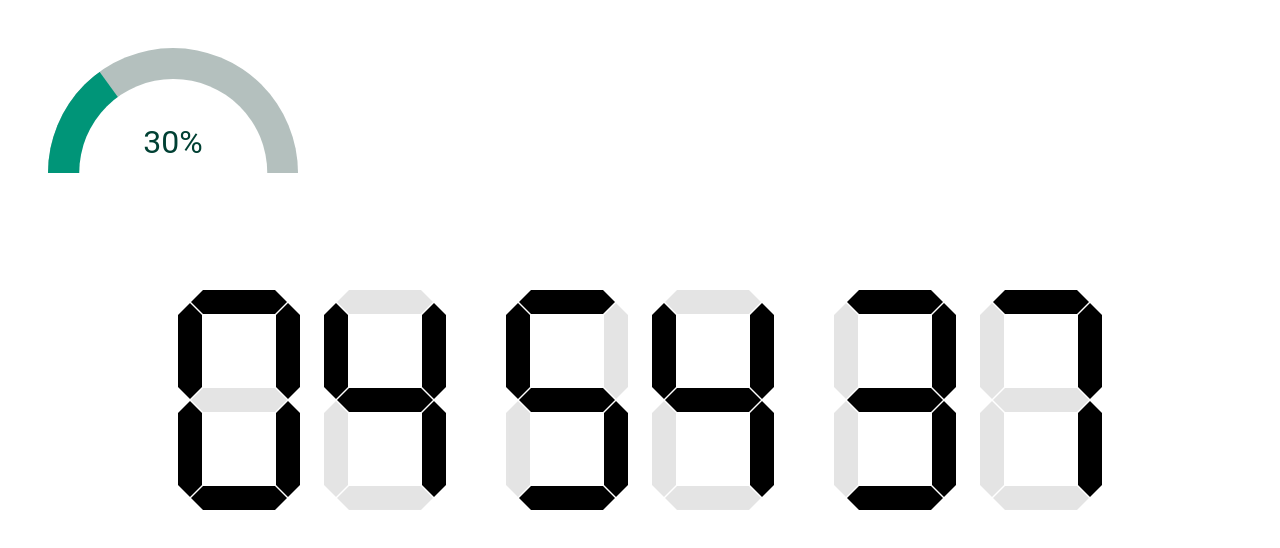
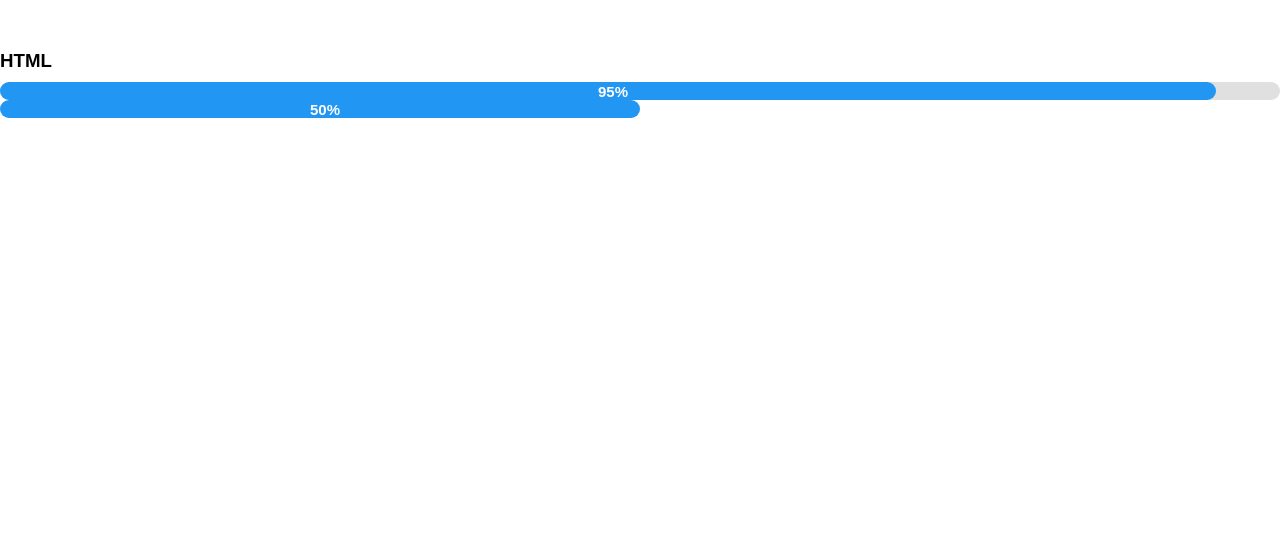
Before and after one commit to Jiraphat-X86/widget, a plain HTML site: page index.html in a window 1280 px wide. Drawn offline with nearby package versions, Linux system fonts and the light colour scheme.

Commit message:
test linear gauge

```diff
--- a/index.html
+++ b/index.html
@@ -1,77 +1,38 @@
 <!DOCTYPE html>
-<html>
+<html lang="en">
 <head>
-    <title>Gauge</title>
-    <meta name="viewport" contact="wide=edvice-wide, initial-scale=1.0">
+    <title>How To Create jQuery Animated Progress Bar With Percentage Counter</title>
     <meta charset="utf-8">
-    <!-- <link rel="shortcut icon" href="/assets/favicon.io"> -->
-    <link rel="stylesheet" href="./style.css">
+    <meta name="viewport" content="width=device-width, initial-scale=1">
+    <script src="https://ajax.googleapis.com/ajax/libs/jquery/3.4.1/jquery.min.js"></script>
+    <link rel="stylesheet" href="style.css">
 </head>
 <body>
-    <div class="gauge">
-      <div class="gauge__body">
-        <div class="gauge__fill"></div>
-        <div class="gauge__cover"></div>
+    <!-- Progress Bar -->
+    <div class="work-process">
+        <div class="project">
+            <h3>HTML</h3>
+            <div class="project-bar">
+                <div class="project-percent" percent="95"></div>
+                <div class="project-percent" percent="50"></div>
             </div>
         </div>
-    <div id="vertical-center">
-      <div id="clock-container">
-        <div id="display-1" class="display-container display-size-12 display-no-0">
-          <div class="segment-x segment-a"><span class="segment-border"></span></div>
-          <div class="segment-y segment-b"><span class="segment-border"></span></div>
-          <div class="segment-y segment-c"><span class="segment-border"></span></div>
-          <div class="segment-x segment-d"><span class="segment-border"></span></div>
-          <div class="segment-y segment-e"><span class="segment-border"></span></div>
-          <div class="segment-y segment-f"><span class="segment-border"></span></div>
-          <div class="segment-x segment-g"><span class="segment-border"></span></div>
+        <br/>
+        <!-- <div class="container"> -->
+            <!-- <ul id="loadbar">
+                <li><div id="layerFill1" class="bar"></div></li>
+                <li><div id="layerFill2" class="bar"></div></li>
+                <li><div id="layerFill3" class="bar"></div></li>
+                <li><div id="layerFill4" class="bar"></div></li>
+                <li><div id="layerFill5" class="bar"></div></li>
+                <li><div id="layerFill6" class="bar"></div></li>
+                <li><div id="layerFill7" class="bar"></div></li>
+                <li><div id="layerFill8" class="bar"></div></li>
+                <li><div id="layerFill9" class="bar"></div></li>
+                <li><div id="layerFill10" class="bar"></div></li>
+            </ul> -->
+        <!-- </div> -->
     </div>
-        <div id="display-2" class="display-container display-size-12 display-no-1">
-          <div class="segment-x segment-a"><span class="segment-border"></span></div>
-          <div class="segment-y segment-b"><span class="segment-border"></span></div>
-          <div class="segment-y segment-c"><span class="segment-border"></span></div>
-          <div class="segment-x segment-d"><span class="segment-border"></span></div>
-          <div class="segment-y segment-e"><span class="segment-border"></span></div>
-          <div class="segment-y segment-f"><span class="segment-border"></span></div>
-          <div class="segment-x segment-g"><span class="segment-border"></span></div>
-        </div>
-        <div id="display-3" class="display-container display-size-12 display-no-2">
-          <div class="segment-x segment-a"><span class="segment-border"></span></div>
-          <div class="segment-y segment-b"><span class="segment-border"></span></div>
-          <div class="segment-y segment-c"><span class="segment-border"></span></div>
-          <div class="segment-x segment-d"><span class="segment-border"></span></div>
-          <div class="segment-y segment-e"><span class="segment-border"></span></div>
-          <div class="segment-y segment-f"><span class="segment-border"></span></div>
-          <div class="segment-x segment-g"><span class="segment-border"></span></div>
-        </div>
-        <div id="display-4" class="display-container display-size-12 display-no-3">
-          <div class="segment-x segment-a"><span class="segment-border"></span></div>
-          <div class="segment-y segment-b"><span class="segment-border"></span></div>
-          <div class="segment-y segment-c"><span class="segment-border"></span></div>
-          <div class="segment-x segment-d"><span class="segment-border"></span></div>
-          <div class="segment-y segment-e"><span class="segment-border"></span></div>
-          <div class="segment-y segment-f"><span class="segment-border"></span></div>
-          <div class="segment-x segment-g"><span class="segment-border"></span></div>
-        </div>
-        <div id="display-5" class="display-container display-size-12 display-no-4">
-          <div class="segment-x segment-a"><span class="segment-border"></span></div>
-          <div class="segment-y segment-b"><span class="segment-border"></span></div>
-          <div class="segment-y segment-c"><span class="segment-border"></span></div>
-          <div class="segment-x segment-d"><span class="segment-border"></span></div>
-          <div class="segment-y segment-e"><span class="segment-border"></span></div>
-          <div class="segment-y segment-f"><span class="segment-border"></span></div>
-          <div class="segment-x segment-g"><span class="segment-border"></span></div>
-        </div>
-        <div id="display-6" class="display-container display-size-12 display-no-5">
-          <div class="segment-x segment-a"><span class="segment-border"></span></div>
-          <div class="segment-y segment-b"><span class="segment-border"></span></div>
-          <div class="segment-y segment-c"><span class="segment-border"></span></div>
-          <div class="segment-x segment-d"><span class="segment-border"></span></div>
-          <div class="segment-y segment-e"><span class="segment-border"></span></div>
-          <div class="segment-y segment-f"><span class="segment-border"></span></div>
-          <div class="segment-x segment-g"><span class="segment-border"></span></div>
-        </div>
-      </div>
-    </div>
+    <script src="script.js"></script>
 </body>
-  <script src="./script.js"></script>
 </html>
--- a/script.js
+++ b/script.js
@@ -1,52 +1,24 @@
-const gaugeElement = document.querySelector(".gauge");
+$('.project-percent').each(function(){
+  var $this = $(this);
+  var percent = $this.attr('percent');
+  $this.css("width",percent+'%');
+  $({animatedValue: 0}).animate({animatedValue: percent},{
+      duration: 2000,
+      step: function(){
+          $this.attr('percent', Math.floor(this.animatedValue) + '%');
+      },
+      complete: function(){
+          $this.attr('percent', Math.floor(this.animatedValue) + '%');
+      }
+  });
+});
 
-function setGaugeValue(gauge, value) {
-  if (value < 0 || value > 1) {
-    return;
-  }
-
-  gauge.querySelector(".gauge__fill").style.transform = `rotate(${
-    value / 2
-  }turn)`;
-  gauge.querySelector(".gauge__cover").textContent = `${Math.round(
-    value * 100
-  )}%`;
-}
-
-setGaugeValue(gaugeElement, 0.3);
-
-var currentdisplayNo = 0;
-var display1 = document.getElementById('display-1');
-var display2 = document.getElementById('display-2');
-var display3 = document.getElementById('display-3');
-var display4 = document.getElementById('display-4');
-var display5 = document.getElementById('display-5');
-var display6 = document.getElementById('display-6');
-
-function zeroFill(string, length) {
-	for (var i=0, l=length-string.length; i<l; i++) {
-		string = '0' + string;
-	}
-	return string;
-}
-
-function setdisplays() {
-	var d = new Date();
-	var h = zeroFill(d.getHours().toString(),   2);
-	var m = zeroFill(d.getMinutes().toString(), 2);
-	var s = zeroFill(d.getSeconds().toString(), 2);
-
-	var baseClass = 'display-container display-size-12 display-no-';
-
-	display1.className = baseClass + h[0];
-	display2.className = baseClass + h[1];
-	display3.className = baseClass + m[0];
-	display4.className = baseClass + m[1];
-	display5.className = baseClass + s[0];
-	display6.className = baseClass + s[1];
-
-	//document.body.style.backgroundColor = '#' + (s + m + h).toString(16);
-}
-
-setInterval(setdisplays, 1000);
-setdisplays();
+/* ------------------------------------------- */
+$(document).ready(function() {
+  $('#loadbar').removeClass('ins');
+  $('#loadbar').removeClass('ins').delay(10).queue(function(next) {
+    $(this).addClass('ins');
+    next();
+  });
+  return false;
+});
--- a/style.css
+++ b/style.css
@@ -1,242 +1,97 @@
-.gauge {
-  width: 100%;
-  max-width: 250px;
-  font-family: "Roboto", sans-serif;
-  font-size: 32px;
-  color: #004033;
+* {
+  margin: 0;
+  padding: 0;
+  box-sizing: border-box;
+}
+body {
+  font-family: arial;
+}
+.work-process {
+  /* max-width: 500px; */
+  margin: 50px auto;
+}
+.work-process h3 {
+  margin: 30px 0px 10px;
+}
+.project-bar {
+  height: 18px;
+  background: #e0e0e0;
+  border-radius: 30px;
+}
+.project-percent {
+  height: 18px;
+  background-color: #2196F3;
+  border-radius: 30px;
+  position: relative;
+  width: 0;
+  transition: 2s linear;
+}
+.project-percent::before {
+  content: attr(percent);
+  position: absolute;
+  right: 0px;
+  left: 0px;
+  padding: 1px 0px;
+  color: #ffffff;
+  font-size: 15px;
+  border-radius: 25px;
+  font-weight: bold;
+  width: 20px;
+  margin: 0px auto;
 }
 
-.gauge__body {
-  width: 100%;
-  height: 0;
-  padding-bottom: 50%;
-  background: #b4c0be;
+/* ------------------------------------------ */
+ul#loadbar {
+  background-color: #d9d9d9;
+  list-style: none;
+  /* max-width: 500px; */
+  border-color: #737373;
+  border-style: solid;
+  border-radius: 3px;
+  margin: 0 auto;
+  padding: 2px 2px 19px 2px;
+}
+  ul#loadbar li {
+  float: left;
   position: relative;
-  border-top-left-radius: 100% 200%;
-  border-top-right-radius: 100% 200%;
-  overflow: hidden;
+  width: 7px;
+  height: 15px;
+  border-radius: 1px;
+  margin-left: 2px;
+  border-left: 1px solid #E5E5E5; border-top:1px solid #E5E5E5; border-right:1px solid #E5E5E5; border-bottom:1px solid #E5E5E5;
+  background: #E5E5E5;
 }
 
-.gauge__fill {
-  position: absolute;
-  top: 100%;
-  left: 0;
-  width: inherit;
-  height: 100%;
-  background: #009578;
-  transform-origin: center top;
-  transform: rotate(0.25turn);
-  transition: transform 0.2s ease-out;
+ul#loadbar li:first-child { margin-left: 0; }
+
+.ins .bar {
+  width: 7px;
+  height: 15px;
+  border-radius: 1px;
+  opacity: 1;
+  -webkit-animation: fill .5000ms linear backwards;
+  -webkit-animation-duration: 5000ms;
+  -moz-animation: fill .5000ms linear backwards;
+  -moz-animation-duration: 5000ms;
 }
 
-.gauge__cover {
-  width: 75%;
-  height: 150%;
-  background: #ffffff;
-  border-radius: 50%;
-  position: absolute;
-  top: 25%;
-  left: 50%;
-  transform: translateX(-50%);
+#layerFill1 { background-image: linear-gradient(#33ff33, #00b300); -moz-animation-delay: 5000ms; -webkit-animation-delay: 5000ms; }
+#layerFill2 { background-image: linear-gradient(#33ff33, #00b300); -moz-animation-delay: 10000ms; -webkit-animation-delay: 10000ms; }
+#layerFill3 { background-image: linear-gradient(#33ff33, #00b300); -moz-animation-delay: 15000ms; -webkit-animation-delay: 15000ms; }
+#layerFill4 { background-image: linear-gradient(#33ff33, #00b300); -moz-animation-delay: 20000ms; -webkit-animation-delay: 20000ms; }
+#layerFill5 { background-image: linear-gradient(#33ff33, #00b300); -moz-animation-delay: 25000ms; -webkit-animation-delay: 25000ms; }
+#layerFill6 { background-image: linear-gradient(#33ff33, #00b300); -moz-animation-delay: 30000ms; -webkit-animation-delay: 30000ms; }
+#layerFill7 { background-image: linear-gradient(#33ff33, #00b300); -moz-animation-delay: 35000ms; -webkit-animation-delay: 35000ms; }
+#layerFill8 { background-image: linear-gradient(#33ff33, #00b300); -moz-animation-delay: 40000ms; -webkit-animation-delay: 40000ms; }
+#layerFill9 { background-image: linear-gradient(#33ff33, #00b300); -moz-animation-delay: 45000ms; -webkit-animation-delay: 45000ms; }
+#layerFill10 { background-image: linear-gradient(#33ff33, #00b300); -moz-animation-delay: 50000ms; -webkit-animation-delay: 50000ms; }
 
-  /* Text */
-  display: flex;
-  align-items: center;
-  justify-content: center;
-  padding-bottom: 25%;
-  box-sizing: border-box;
+@-moz-keyframes fill {
+  0%{ opacity: 0; }
+  100%{ opacity: 1; }
 }
 
-/* 7 segmentdesign */
-body {
-	margin: 48px;
-	background: #FFF;
+@-webkit-keyframes fill {
+  0%{ opacity: 0; }
+  100%{ opacity: 1; }
 }
-
-.clear {
-	clear: both;
-}
-
-.display-container.display-size-12 {
-	margin-bottom: 24px;
-}
-
-
-.display-container {
-	position: relative;
-	margin-right: 24px;
-	float: left;
-}
-
-.display-container div.segment-x,
-.display-container div.segment-y {
-	position: absolute;
-}
-
-.display-container span.segment-border {
-	display: block;
-	position: absolute;
-}
-
-.display-container.display-size-12 {
-	width: 122px;
-	height: 220px;
-}
-
-.display-container.display-size-12 .segment-x {
-	width: 72px;
-	left: 13px;
-	border-bottom: 12px solid #000;
-	border-left: 12px solid transparent;
-	border-right: 12px solid transparent;
-}
-
-.display-container.display-size-12 .segment-x .segment-border {
-	top: 12px;
-	left: -12px;
-	right: -12px;
-	border-top: 12px solid #000;
-	border-left: 12px solid transparent;
-	border-right: 12px solid transparent;
-}
-
-.display-container.display-size-12 .segment-y {
-	height: 72px;
-	width: 0;
-	border-right: 12px solid #000;
-	border-top: 12px solid transparent;
-	border-bottom: 12px solid transparent;
-}
-
-.display-container.display-size-12 .segment-y .segment-border {
-	position: relative;
-	left: 12px;
-	height: 72px;
-	margin-top: -12px;
-	border-left: 12px solid #000;
-	border-top: 12px solid transparent;
-	border-bottom: 12px solid transparent;
-}
-
-.display-container.display-size-12 .segment-a {
-	top: 0;
-}
-
-.display-container.display-size-12 .segment-b {
-	top: 13px;
-	left: 98px;
-}
-
-.display-container.display-size-12 .segment-c {
-	top: 111px;
-	left: 98px;
-}
-
-.display-container.display-size-12 .segment-d {
-	top: 196px;
-}
-
-.display-container.display-size-12 .segment-e {
-	top: 111px;
-	left: 0px;
-}
-
-.display-container.display-size-12 .segment-f {
-	top: 13px;
-	left: 0px;
-}
-
-.display-container.display-size-12 .segment-g {
-	top: 98px;
-}
-
-.display-no-1 .segment-a,
-.display-no-1 .segment-d,
-.display-no-1 .segment-e,
-.display-no-1 .segment-f,
-.display-no-1 .segment-g {
-	/*display: none;*/
-	opacity: 0.1;
-	filter: alpha(opacity=10);
-}
-
-.display-no-2 .segment-c,
-.display-no-2 .segment-f {
-	/*display: none;*/
-	opacity: 0.1;
-}
-
-.display-no-3 .segment-e,
-.display-no-3 .segment-f {
-	/*display: none;*/
-	opacity: 0.1;
-}
-
-.display-no-4 .segment-a,
-.display-no-4 .segment-d,
-.display-no-4 .segment-e {
-	/*display: none;*/
-	opacity: 0.1;
-}
-
-.display-no-5 .segment-b,
-.display-no-5 .segment-e {
-	/*display: none;*/
-	opacity: 0.1;
-}
-
-.display-no-6 .segment-b {
-	/*display: none;*/
-	opacity: 0.1;
-}
-
-.display-no-7 .segment-d,
-.display-no-7 .segment-e,
-.display-no-7 .segment-f,
-.display-no-7 .segment-g {
-	/*display: none;*/
-	opacity: 0.1;
-}
-
-.display-no-8 {}
-
-.display-no-9 .segment-e {
-	/*display: none;*/
-	opacity: 0.1;
-}
-
-.display-no-0 .segment-g {
-	/*display: none;*/
-	opacity: 0.1;
-}
-
-/* clock */
-
-#display-2, #display-4 {
-	margin-right: 60px;
-}
-
-#vertical-center {
-	position: absolute;
-	height: 0;
-	top: 50%;
-	left: 50%
-}
-
-#clock-container {
-	margin-top: -110px;
-	margin-left: -462px;
-	width: 924px;
-	height: 220px;
-}
-
-#clock-container .display-container:last-child {
-	margin: 0;
-}
-
-#clock-container:after {
-	display: block;
-	content: '.';
-	visibility: hidden;
-	clear: both;
-}
```
Lines whose indentation alone changed are shown as unchanged.
